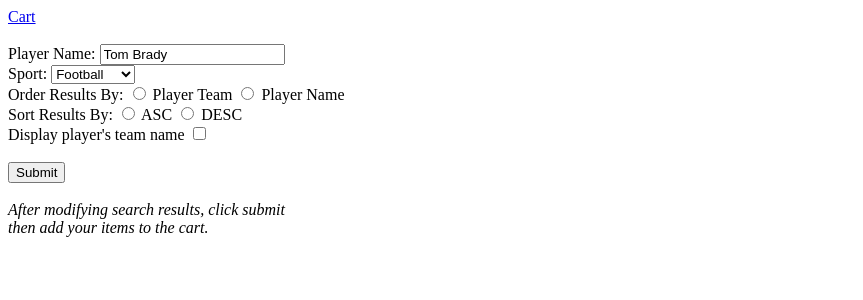
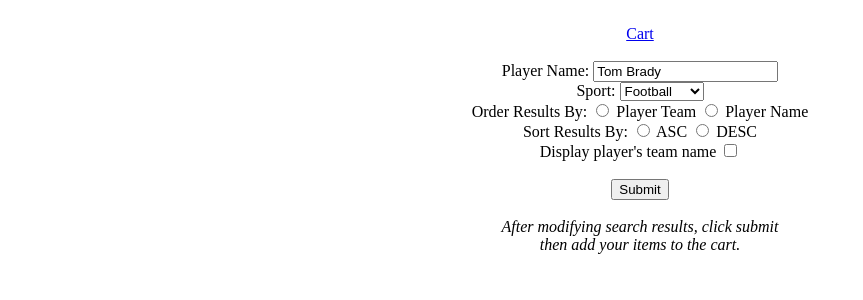
Before and after one commit to MytchellB/project2, a PHP site: the page made by index.php in a window 1280 px wide. Shown: the top 300 px of the page, without its empty margins (0-863 px from the left). Run offline with PHP 8.4, Linux system fonts and the light colour scheme; data comes from the database, SQL or seed files in the repository; data that the repository does not hold is empty.

Commit message:
centered contents of index.php and added spacing

```diff
--- a/css/styles.css
+++ b/css/styles.css
@@ -1,3 +1,16 @@
+body {
+    margin-top: 25px;
+    text-align: center;
+}
+
+#playersTable {
+    font-size: 1.25em;
+}
+
+table {
+    margin-top: 5px;
+}
+
 .button {
     display: inline-block;
 }
--- a/index.php
+++ b/index.php
@@ -165,6 +165,7 @@
             $stmt->execute();
             $records = $stmt->fetchAll(PDO::FETCH_ASSOC);
             // print_r($records);
+
             if (empty($records)) {
                 echo "<span class='error'>Player not found. Try again</span><br>";
             } else {
@@ -250,7 +251,8 @@
 
         <span id="clickSubmit">After modifying search results, click submit<br>then add your items to the cart.</span><br><br>
 
-        <table>
+        <div id="playersTable">
+        <table align="center">
         <?php
             if (isset($_GET["submit"])) {
                 if (empty($_GET["playerName"]) && !empty($_GET["catId"])) {
@@ -299,5 +301,6 @@
             }
         ?>
         </table>
+        </div>
     </body>
 </html>
```
